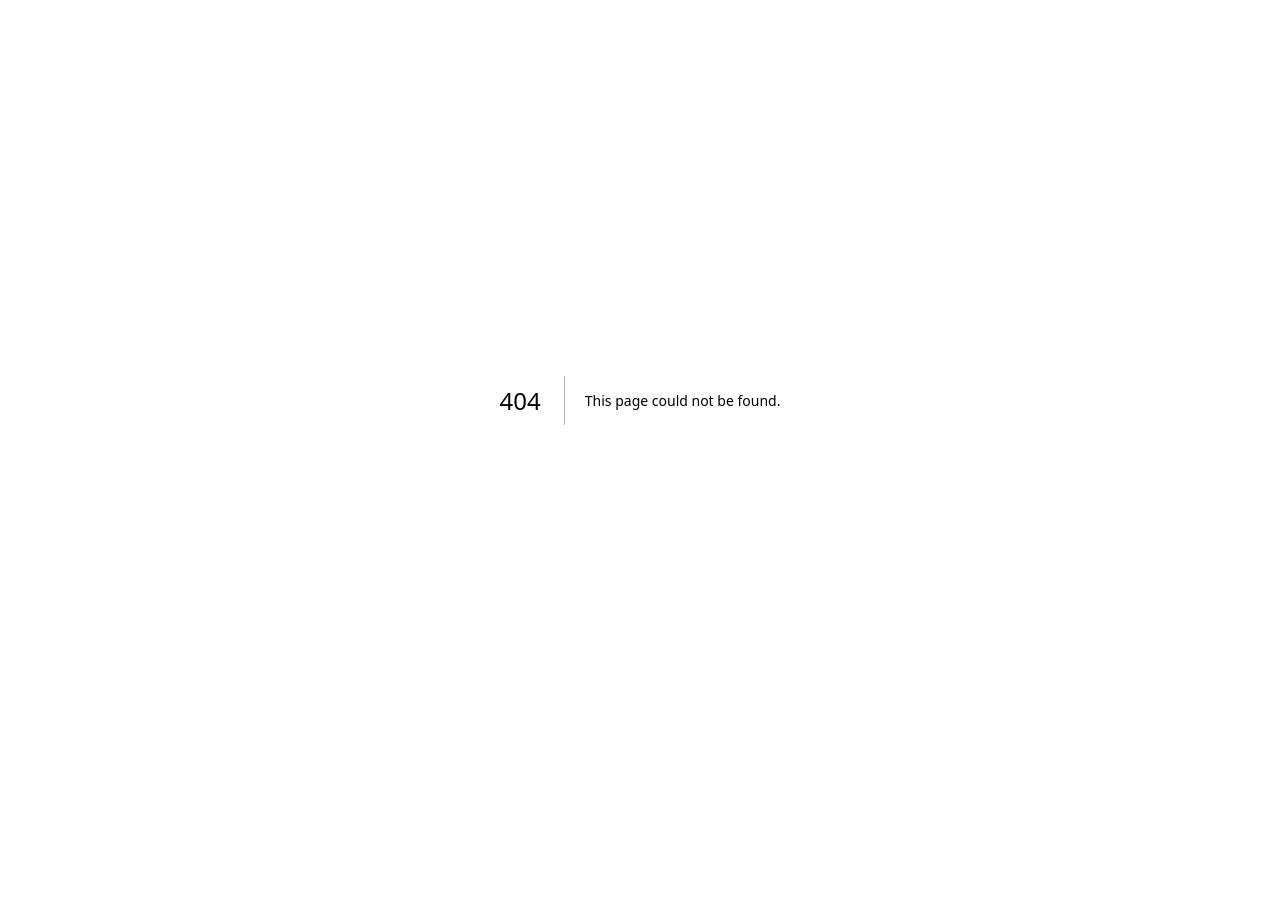
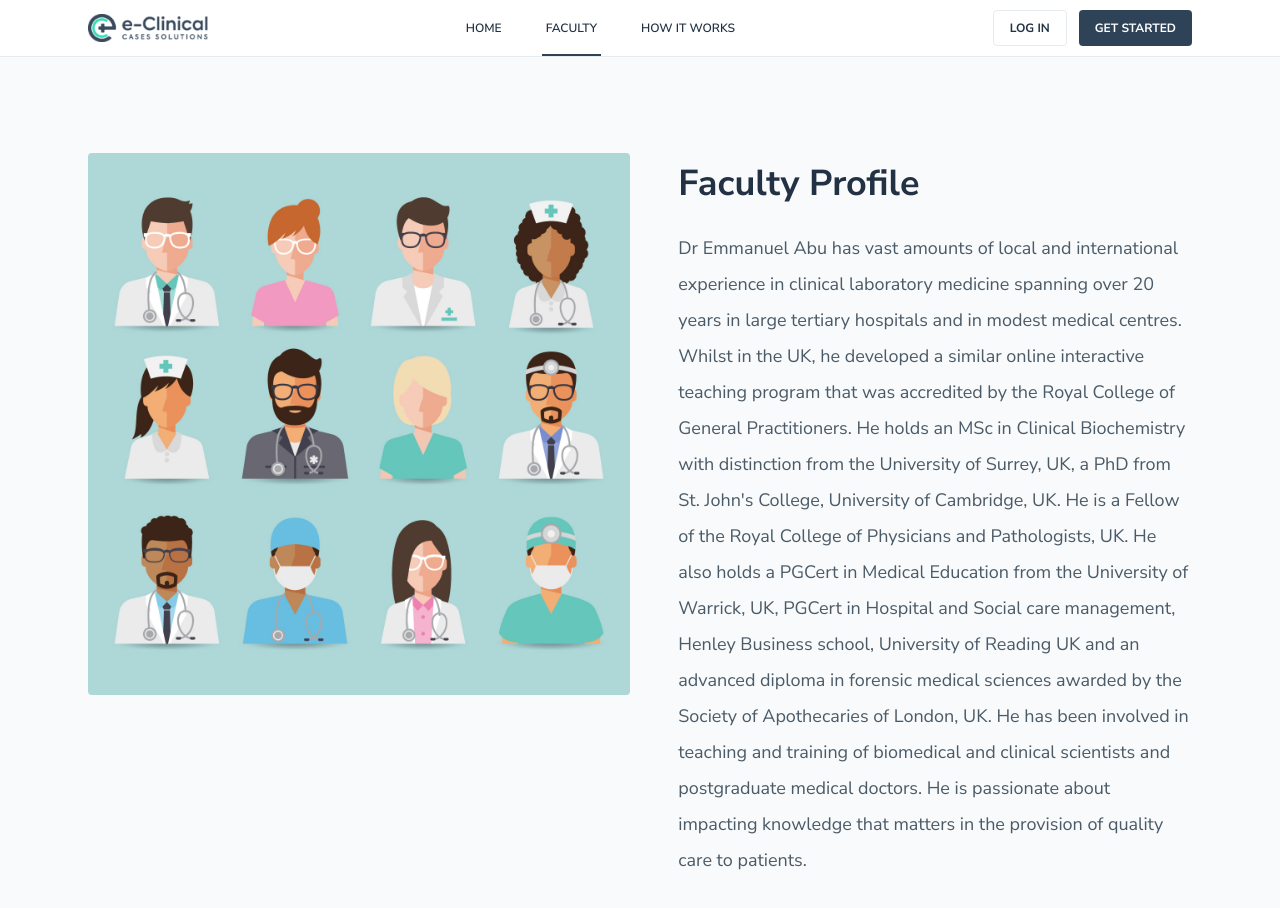
Before and after one commit to ujahio/eccs-ai, a Next.js app: page /faculty in a window 1280 px wide. Before the commit this address had no page. Shown: the top 908 px of the page. Before the commit the page ends 800 px from the top, so only its background shows below. Built offline with nearby package versions, Linux system fonts and the light colour scheme.

Commit message:
add faculty page

```diff
--- /dev/null
+++ b/src/app/(public)/faculty/page.tsx
@@ -0,0 +1,83 @@
+import Image from "next/image";
+import Link from "next/link";
+import { ButtonLink } from "@/components/ui/button";
+
+const facultyProfile =
+  "Dr Emmanuel Abu has vast amounts of local and international experience in clinical laboratory medicine spanning over 20 years in large tertiary hospitals and in modest medical centres. Whilst in the UK, he developed a similar online interactive teaching program that was accredited by the Royal College of General Practitioners. He holds an MSc in Clinical Biochemistry with distinction from the University of Surrey, UK, a PhD from St. John's College, University of Cambridge, UK. He is a Fellow of the Royal College of Physicians and Pathologists, UK. He also holds a PGCert in Medical Education from the University of Warrick, UK, PGCert in Hospital and Social care management, Henley Business school, University of Reading UK and an advanced diploma in forensic medical sciences awarded by the Society of Apothecaries of London, UK. He has been involved in teaching and training of biomedical and clinical scientists and postgraduate medical doctors. He is passionate about impacting knowledge that matters in the provision of quality care to patients.";
+
+export default function FacultyPage() {
+  return (
+    <main className="min-h-screen bg-app-canvas text-primary-text">
+      <header className="border-b border-border-gray bg-white">
+        <nav className="mx-auto flex min-h-14 w-full max-w-6xl flex-wrap items-center justify-between gap-4 px-6 py-2 md:h-14 md:flex-nowrap md:py-0">
+          <Link href="/" aria-label="E-Clinical Case Solutions home">
+            <Image
+              src="/images/logo.png"
+              alt="E-Clinical Case Solutions"
+              className="h-7 w-auto"
+              width={150}
+              height={35}
+              priority
+            />
+          </Link>
+          <div className="hidden h-full items-center gap-9 text-xs font-semibold uppercase md:flex">
+            <Link
+              className="flex h-full items-center border-b-2 border-transparent px-1 pt-0.5 transition hover:text-brand-teal"
+              href="/"
+            >
+              Home
+            </Link>
+            <Link
+              className="flex h-full items-center border-b-2 border-primary-action px-1 pt-0.5 transition hover:text-brand-teal"
+              href="/faculty"
+            >
+              Faculty
+            </Link>
+            <Link
+              className="flex h-full items-center border-b-2 border-transparent px-1 pt-0.5 transition hover:text-brand-teal"
+              href="/#workflow"
+            >
+              How It Works
+            </Link>
+          </div>
+          <div className="flex items-center gap-3">
+            <ButtonLink href="/login" size="sm" variant="secondary">
+              Log in
+            </ButtonLink>
+            <ButtonLink href="/register" size="sm">
+              Get started
+            </ButtonLink>
+          </div>
+        </nav>
+      </header>
+
+      <section className="mx-auto grid w-full max-w-6xl items-start gap-12 px-6 py-16 md:grid-cols-[0.95fr_0.9fr] lg:py-24">
+        <div className="relative aspect-square overflow-hidden rounded">
+          <Image
+            src="/images/medstaff.jpg"
+            alt="Faculty profile"
+            fill
+            priority
+            className="object-cover"
+            sizes="(min-width: 768px) 44vw, 100vw"
+          />
+        </div>
+
+        <div className="pt-2">
+          <h1
+            className="text-3xl font-bold leading-tight md:text-4xl"
+            data-testid="faculty-heading"
+          >
+            Faculty Profile
+          </h1>
+          <p
+            className="mt-6 text-base leading-8 text-muted-gray md:text-lg md:leading-9"
+            data-testid="faculty-profile-copy"
+          >
+            {facultyProfile}
+          </p>
+        </div>
+      </section>
+    </main>
+  );
+}
```
